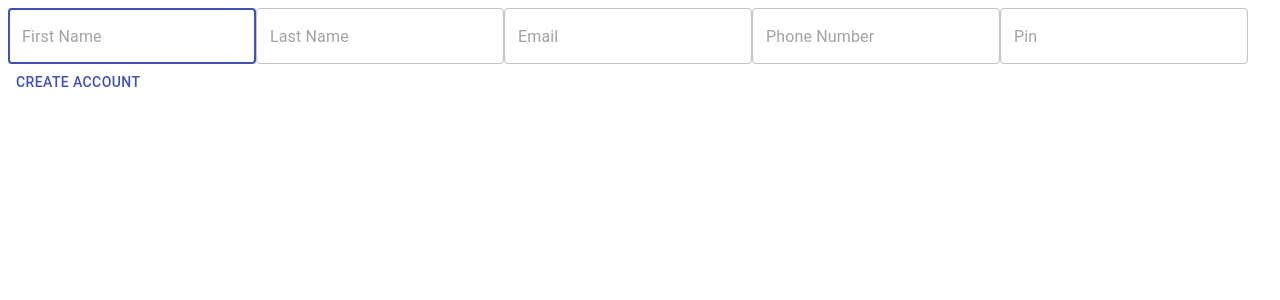
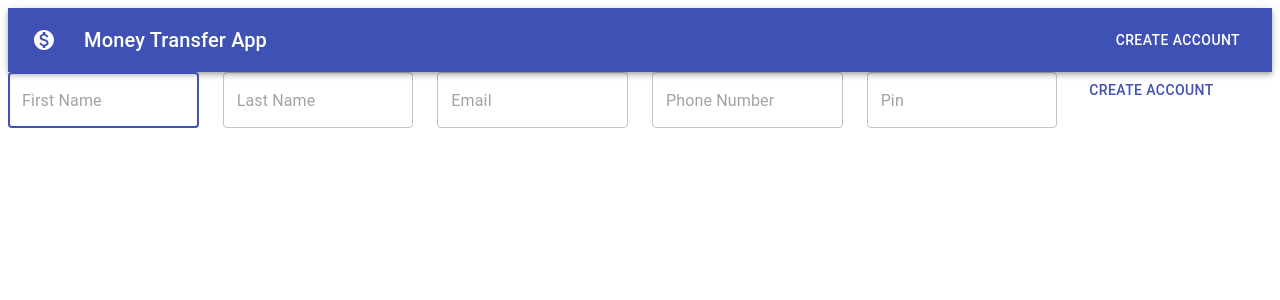
Before and after one commit to PracticalSoftwareEngineeringWorkshop/money-transfer-web-app, a React (Create React App) app: page /create in a window 1280 px wide. Shown: the top 300 px of the page. Built offline with nearby package versions, Linux system fonts and the light colour scheme.

Commit message:
Header (app bar) added, Show Account screen added. Create Account view improved, React Number/Currency Formatter plugin added and used for showing balance

```diff
--- a/package.json
+++ b/package.json
@@ -11,6 +11,7 @@
     "axios": "^0.21.1",
     "axios-hooks": "^2.5.0",
     "react": "^17.0.1",
+    "react-currency-format": "^1.0.0",
     "react-dom": "^17.0.1",
     "react-router-dom": "^5.2.0",
     "react-scripts": "4.0.3",
--- a/src/App.js
+++ b/src/App.js
@@ -1,10 +1,12 @@
 import React from 'react';
 import { Route, Switch } from 'react-router-dom';
-import { CreateAccount, ListAccounts } from './components';
+import { CreateAccount, ListAccounts, ShowAccount, Header } from './components';
 
 const App = () => {
   // <> </> is a React Fragment
   return (
+    <>
+      <Header />
       <Switch>
         <Route
           exact
@@ -15,7 +17,13 @@ const App = () => {
           exact
           path='/create'
           render={(props) => <CreateAccount {...props} />} />
+
+        <Route
+          exact
+          path='/show/:accountId'
+          render={(props) => <ShowAccount {...props} />} />
       </Switch>
+    </>
   );
 }
 
--- a/src/components/CreateAccount/CreateAccount.js
+++ b/src/components/CreateAccount/CreateAccount.js
@@ -1,5 +1,5 @@
 import React, { useState, useEffect } from 'react';
-import { TextField, Button } from '@material-ui/core';
+import { TextField, Button, Grid } from '@material-ui/core';
 import axios from 'axios';
 
 const CreateAccount = ({ history }) => {
@@ -40,9 +40,12 @@ const CreateAccount = ({ history }) => {
         }
     }, [email, firstName, lastName, phoneNumber, pin, submitForm, history])
 
+    // https://material-ui.com/components/grid/#grid
     return (
-        <div>
         <form onSubmit={handleSubmit}>
+
+            <Grid container spacing={3}>
+                <Grid item xs={12} sm={4} md={3} lg={2}>
                     <TextField
                         type="text"
                         placeholder="First Name"
@@ -53,7 +56,8 @@ const CreateAccount = ({ history }) => {
                         required
                         autoFocus
                     />
-
+                </Grid>
+                <Grid item xs={12} sm={4} md={3} lg={2}>
                     <TextField
                         type="text"
                         placeholder="Last Name"
@@ -63,7 +67,8 @@ const CreateAccount = ({ history }) => {
                         onChange={(e) => setLastName(e.target.value)}
                         required
                     />
-
+                </Grid>
+                <Grid item xs={12} sm={4} md={3} lg={2}>
                     <TextField
                         type="email"
                         placeholder="Email"
@@ -72,8 +77,8 @@ const CreateAccount = ({ history }) => {
                         value={email}
                         onChange={(e) => setEmail(e.target.value)}
                         required
-                />
-
+                    /></Grid>
+                <Grid item xs={12} sm={4} md={3} lg={2}>
                     <TextField
                         type="tel"
                         placeholder="Phone Number"
@@ -82,8 +87,8 @@ const CreateAccount = ({ history }) => {
                         value={phoneNumber}
                         onChange={(e) => setPhoneNumber(e.target.value)}
                         required
-                />
-
+                    /></Grid>
+                <Grid item xs={12} sm={4} md={3} lg={2}>
                     <TextField
                         type="password"
                         placeholder="Pin"
@@ -92,13 +97,16 @@ const CreateAccount = ({ history }) => {
                         value={pin}
                         onChange={(e) => setPin(e.target.value)}
                         required
-                />
+                    /></Grid>
+                <Grid item xs={12} sm={4} md={3} lg={2}>
                     <Button type="button" color="primary" onClick={(e) => handleSubmit()}>
                         Create Account
                 </Button>
+                </Grid>
+
+            </Grid>
         </form>
 
-        </div>
     );
 }
 
--- /dev/null
+++ b/src/components/Header/Header.js
@@ -0,0 +1,40 @@
+import React from 'react';
+import { AppBar, Toolbar, IconButton, Typography, Button } from '@material-ui/core';
+import MonetizationOnIcon from '@material-ui/icons/MonetizationOn';
+import { useHistory } from 'react-router-dom';
+import { makeStyles } from '@material-ui/core/styles';
+
+const useStyles = makeStyles((theme) => ({
+    root: {
+        flexGrow: 1,
+    },
+    menuButton: {
+        marginRight: theme.spacing(2),
+    },
+    title: {
+        flexGrow: 1,
+    },
+}));
+
+const Header = () => {
+
+    const classes = useStyles();
+    let history = useHistory();
+
+    // <> </> is a React Fragment
+    return (
+        <AppBar position="static">
+            <Toolbar>
+                <IconButton edge="start" color="inherit" className={classes.menuButton} aria-label="menu">
+                    <MonetizationOnIcon />
+                </IconButton>
+                <Typography variant="h6" className={classes.title}>
+                    Money Transfer App
+            </Typography>
+                <Button color="inherit" onClick={() => history.push('/create')}>Create Account</Button>
+            </Toolbar>
+        </AppBar>
+    );
+}
+
+export default Header;
--- a/src/components/ListAccounts/ListAccounts.js
+++ b/src/components/ListAccounts/ListAccounts.js
@@ -1,13 +1,14 @@
 import React from 'react';
 import useAxios from 'axios-hooks';
-import { Table, TableBody, TableCell, TableContainer, TableHead, TableRow } from '@material-ui/core';
+import { Table, TableBody, TableCell, TableContainer, TableHead, TableRow, CircularProgress } from '@material-ui/core';
 import Paper from '@material-ui/core/Paper';
+import CurrencyFormat from 'react-currency-format';
 
 const ListAccounts = () => {
 
     const [{ data, loading, error }, refetch] = useAxios('http://localhost:8080/api/account/list');
 
-    if (loading) return <p>Loading ...</p>
+    if (loading) return <p><CircularProgress /></p>
 
     if (error) return <p>Error!</p>
 
@@ -41,7 +42,7 @@ const ListAccounts = () => {
                                     <TableCell>{row.email}</TableCell>
                                     <TableCell>{row.phoneNumber}</TableCell>
                                     <TableCell>{row.pin}</TableCell>
-                                    <TableCell>{row.balance}</TableCell>
+                                    <TableCell><CurrencyFormat value={row.balance} displayType={'text'} thousandSeparator={true} prefix={'ETB '} /></TableCell>
                                     <TableCell>{row.isVerified.toString()}</TableCell>
                                 </TableRow>
                             );
--- /dev/null
+++ b/src/components/ShowAccount/ShowAccount.js
@@ -0,0 +1,31 @@
+import React from 'react';
+import useAxios from 'axios-hooks';
+import { useParams } from "react-router-dom";
+import CurrencyFormat from 'react-currency-format';
+import { Grid } from '@material-ui/core';
+
+const ShowAccount = () => {
+
+    const { accountId } = useParams();
+
+    const [{ data, loading, error }] = useAxios(`http://localhost:8080/api/account/${accountId}`);
+
+    if (loading) return <p>Loading ...</p>
+
+    if (error) return <p>Error!</p>
+
+    return (
+        <Grid container spacing={3} key={data.id}>
+            <Grid item xs={12}>ID: {data.id}</Grid>
+            <Grid item xs={12}>First Name: {data.firstName}</Grid>
+            <Grid item xs={12}>Last Name: {data.lastName}</Grid>
+            <Grid item xs={12}>Email: {data.email}</Grid>
+            <Grid item xs={12}>Phone Number: {data.phoneNumber}</Grid>
+            <Grid item xs={12}>PIN: {data.pin}</Grid>
+            <Grid item xs={12}>Balance: <CurrencyFormat value={data.balance} displayType={'text'} thousandSeparator={true} prefix={'ETB '} /></Grid>
+            <Grid item xs={12}>Is Verified?: {data.isVerified.toString()}</Grid>
+        </Grid>
+    );
+}
+
+export default ShowAccount;
--- a/src/components/index.js
+++ b/src/components/index.js
@@ -1,2 +1,4 @@
 export { default as CreateAccount } from './CreateAccount/CreateAccount';
 export { default as ListAccounts } from './ListAccounts/ListAccounts';
+export { default as ShowAccount } from './ShowAccount/ShowAccount';
+export { default as Header } from './Header/Header';
```
Also changed, not shown: 1 other file (tests, documents, lock files or other folders). Lines whose indentation alone changed are shown as unchanged.
